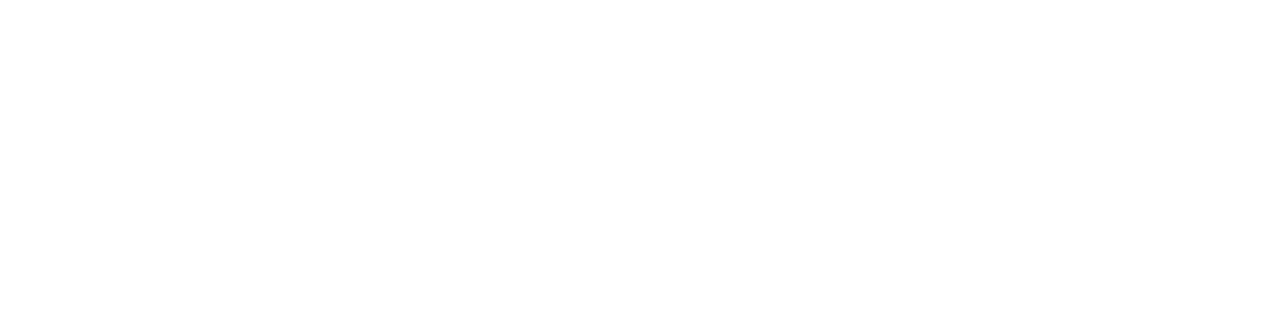
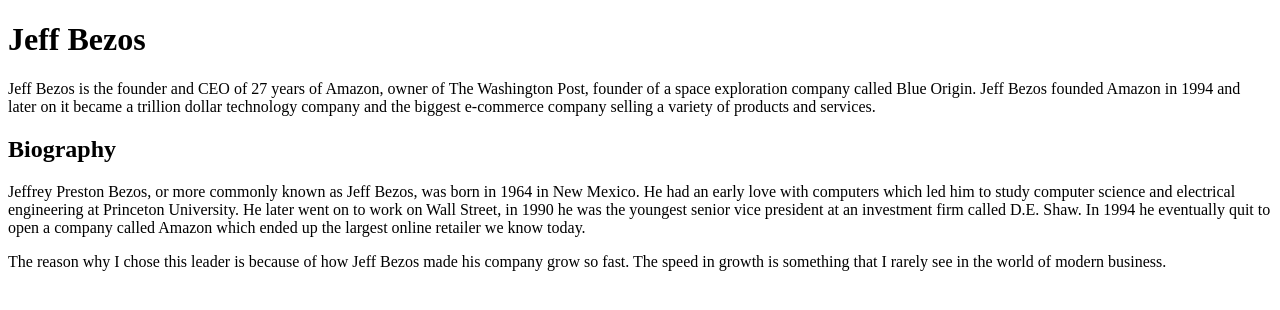
Before and after one commit to destroyer22719/Business-Management-Culminating, a plain HTML site: page index.html in a window 1280 px wide. Drawn offline with Linux system fonts and the light colour scheme.

Commit message:
created index.html talking about Jeff Bezo's life

```diff
--- a/index.html
+++ b/index.html
@@ -4,9 +4,19 @@
     <meta charset="UTF-8">
     <meta http-equiv="X-UA-Compatible" content="IE=edge">
     <meta name="viewport" content="width=device-width, initial-scale=1.0">
-    <title>Document</title>
+    <title>BOH4M Culminating</title>
 </head>
 <body>
+    <main>
+        <h1>Jeff Bezos</h1>
+        <p>Jeff Bezos is the founder and CEO of 27 years of Amazon, owner of The Washington Post, founder of a space exploration company called Blue Origin. Jeff Bezos founded Amazon in 1994 and later on it became a trillion dollar technology company and the biggest e-commerce company selling a variety of products and services.</p>
 
+        <h2>Biography</h2>
+        <p>Jeffrey Preston Bezos, or more commonly known as Jeff Bezos, was born in 1964 in New Mexico. He had an early love with computers which led him to study computer science and electrical engineering at Princeton University. He later went on to work on Wall Street, in 1990 he was the youngest senior vice president at an investment firm called D.E. Shaw. In 1994 he eventually quit to open a company called Amazon which ended up the largest online retailer we know today.
+        </p>
+    </main>
+
+    <aside>The reason why I chose this leader is because of how Jeff Bezos made his company grow so fast. The speed in growth is something that I rarely see in the world of modern business.
+    </aside>
 </body>
 </html>
```
